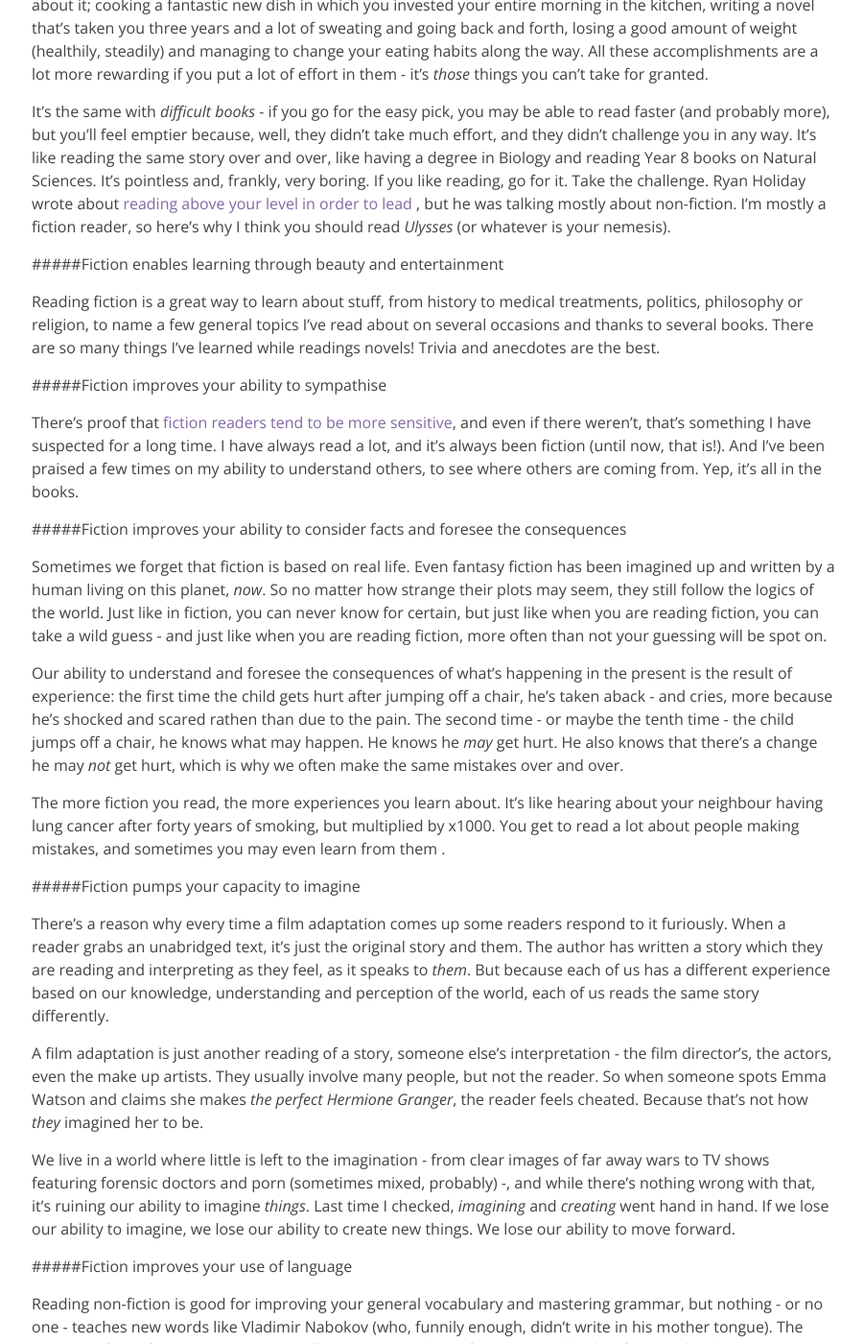
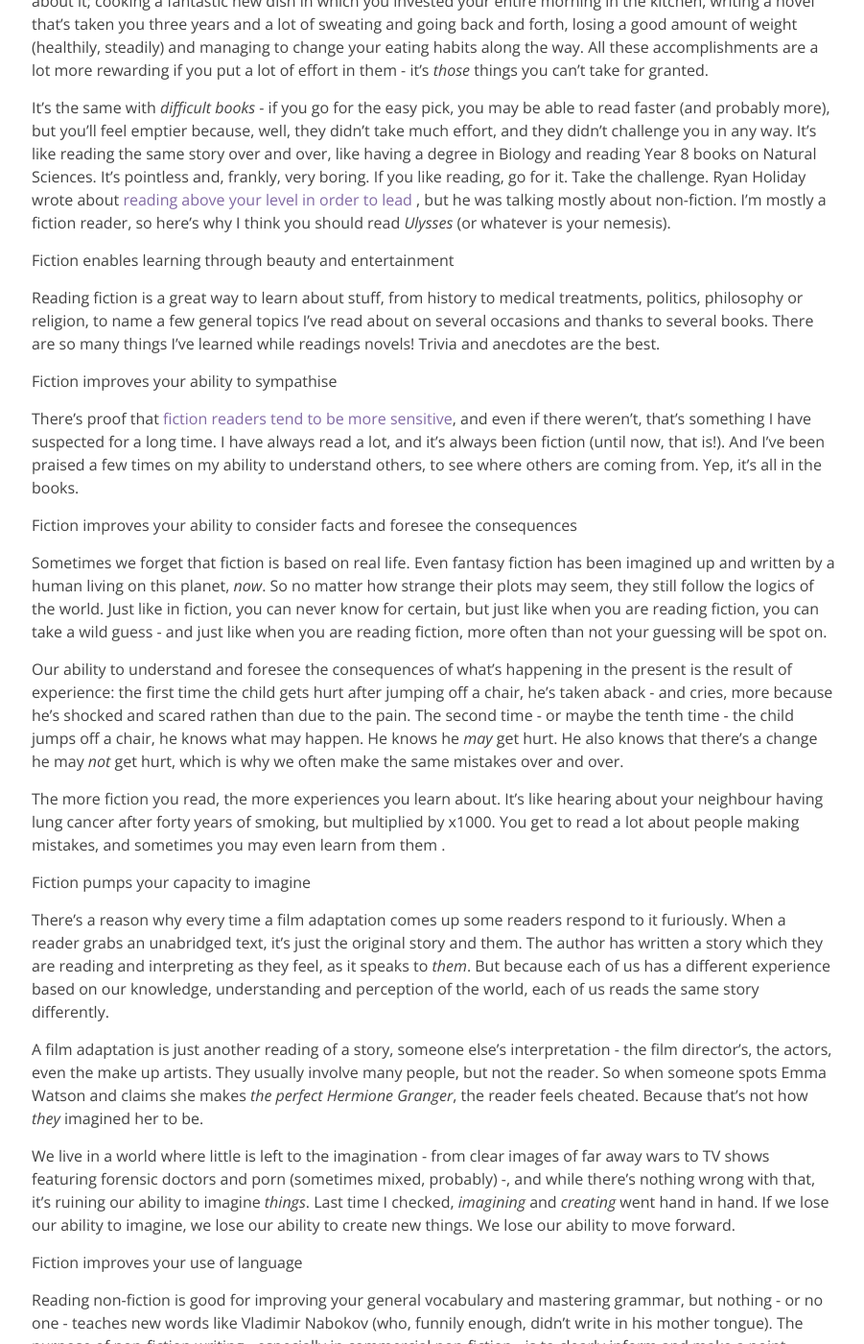
Before and after one commit to irenealgi/readbelow, a Jekyll site: the page built from _posts/2016-04-06-the-joys-of-reading-fiction.md, in a window 1280 px wide and 1400 px high, scrolled down 1013 px. Shown: the whole window at 96% size, without its empty margins (187-1088 px from the left). Built offline with Jekyll 4.4.1, drawn with Linux system fonts in a browser that asks for light colours; some of the changed text lies outside the part shown.

```diff
--- a/_posts/2016-04-06-the-joys-of-reading-fiction.md
+++ b/_posts/2016-04-06-the-joys-of-reading-fiction.md
@@ -22,15 +22,15 @@ Difficult books can be a nightmare, but they can also be rewarding. Just like mo
 
 It's the same with _difficult books_ - if you go for the easy pick, you may be able to read faster (and probably more), but you'll feel emptier because, well, they didn't take much effort, and they didn't challenge you in any way. It's like reading the same story over and over, like having a degree in Biology and reading Year 8 books on Natural Sciences. It's pointless and, frankly, very boring. If you like reading, go for it. Take the challenge. Ryan Holiday wrote about <a href="http://thoughtcatalog.com/ryan-holiday/2013/04/read-to-lead-how-to-digest-books-above-your-level/" target="_blank" >reading above your level in order to lead </a>, but he was talking mostly about non-fiction. I'm mostly a fiction reader, so here's why I think you should read _Ulysses_ (or whatever is your nemesis).
 
-#####Fiction enables learning through beauty and entertainment
+#### Fiction enables learning through beauty and entertainment
 
 Reading fiction is a great way to learn about stuff, from history to medical treatments, politics, philosophy or religion, to name a few general topics I've read about on several occasions and thanks to several books. There are so many things I've learned while readings novels! Trivia and anecdotes are the best.
 
-#####Fiction improves your ability to sympathise
+#### Fiction improves your ability to sympathise
 
 There's proof that <a href="http://www.scientificamerican.com/article/novel-finding-reading-literary-fiction-improves-empathy/" target="_blank">fiction readers tend to be more sensitive</a>, and even if there weren't, that's something I have suspected for a long time. I have always read a lot, and it's always been fiction (until now, that is!). And I've been praised a few times on my ability to understand others, to see where others are coming from. Yep, it's all in the books.
 
-#####Fiction improves your ability to consider facts and foresee the consequences
+#### Fiction improves your ability to consider facts and foresee the consequences
 
 Sometimes we forget that fiction is based on real life. Even fantasy fiction has been imagined up and written by a human living on this planet, _now_. So no matter how strange their plots may seem, they still follow the logics of the world. Just like in fiction, you can never know for certain, but just like when you are reading fiction, you can take a wild guess - and just like when you are reading fiction, more often than not your guessing will be spot on.
 
@@ -38,7 +38,7 @@ Our ability to understand and foresee the consequences of what's happening in th
 
 The more fiction you read, the more experiences you learn about. It's like hearing about your neighbour having lung cancer after forty years of smoking, but multiplied by x1000. You get to read a lot about people making mistakes, and sometimes you may even learn from them .
 
-#####Fiction pumps your capacity to imagine
+#### Fiction pumps your capacity to imagine
 
 There's a reason why every time a film adaptation comes up some readers respond to it furiously. When a reader grabs an unabridged text, it's just the original story and them. The author has written a story which they are reading and interpreting as they feel, as it speaks to _them_. But because each of us has a different experience based on our knowledge, understanding and perception of the world, each of us reads the same story differently.
 
@@ -46,7 +46,7 @@ A film adaptation is just another reading of a story, someone else's interpretat
 
 We live in a world where little is left to the imagination - from clear images of far away wars to TV shows featuring forensic doctors and porn (sometimes mixed, probably) -, and while there's nothing wrong with that, it's ruining our ability to imagine _things_. Last time I checked, _imagining_ and _creating_ went hand in hand. If we lose our ability to imagine, we lose our ability to create new things. We lose our ability to move forward.
 
-#####Fiction improves your use of language
+#### Fiction improves your use of language
 
 Reading non-fiction is good for improving your general vocabulary and mastering grammar, but nothing - or no one - teaches new words like Vladimir Nabokov (who, funnily enough, didn't write in his mother tongue). The purpose of non-fiction writing - especially in commercial non-fiction - is to clearly inform and make a point. _Clearly_. As simply as possible.
 
@@ -56,7 +56,7 @@ But my point is that _Ulysses_ made simple wouldn't be _Ulysses_'. It'd be the s
 
 The joy of literature is that fiction writers play with words, grammar, language. And when you read them, you learn. Like when I learned came across the word <a href="http://www.merriam-webster.com/dictionary/granoblastic" target="_blank">_granoblastically_</a> on _Ada or Ardor_, and looked it up on the dictionary, and wondered whether it was a real word at all, and it was. And to this day I haven't had the chance to use it, but I still remember it, fresh and ready to go.
 
-#####Fiction - and reading in general - teaches long-term focus
+#### Fiction - and reading in general - teaches long-term focus
 
 And with this one I finish.
 
```
Also changed, not shown: other parts of _posts/2016-04-06-the-joys-of-reading-fiction.md (+1 -1 lines).
